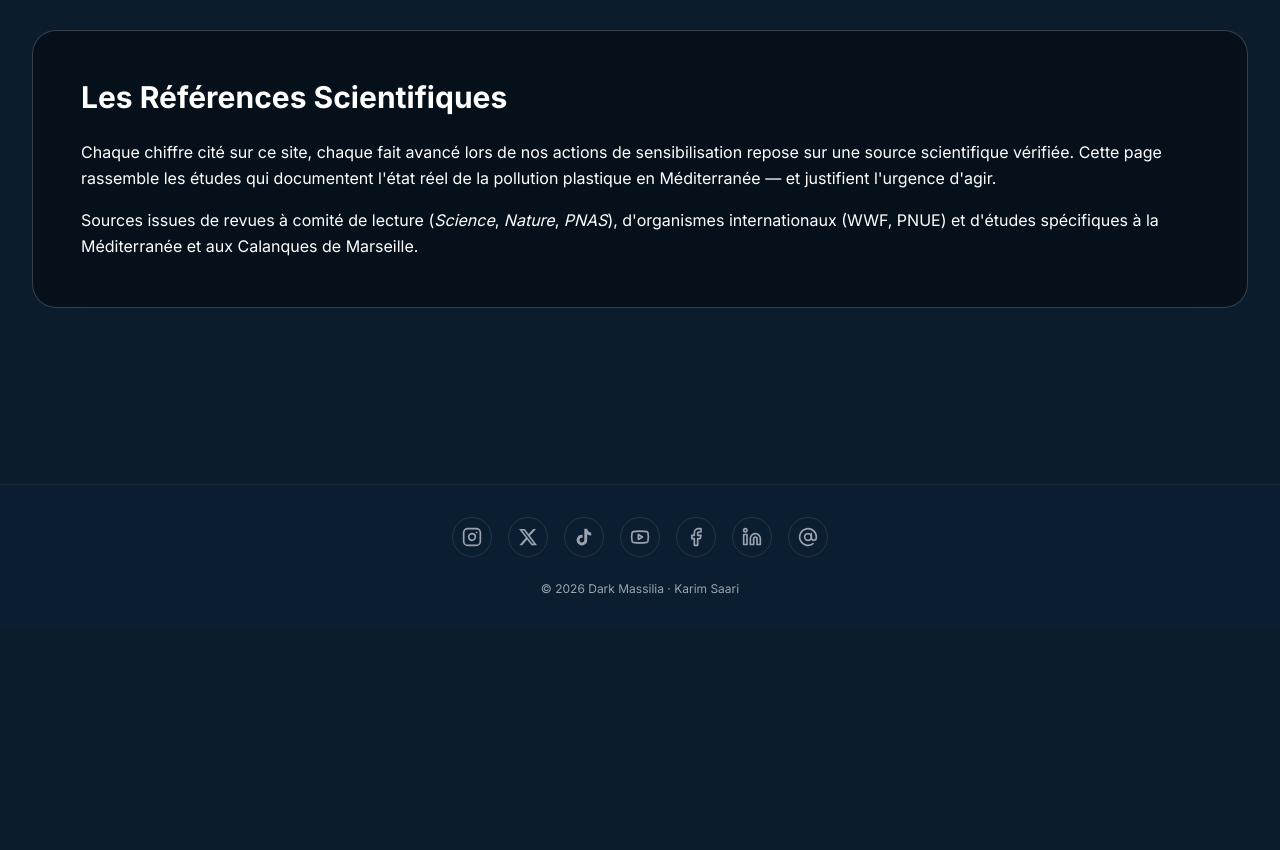
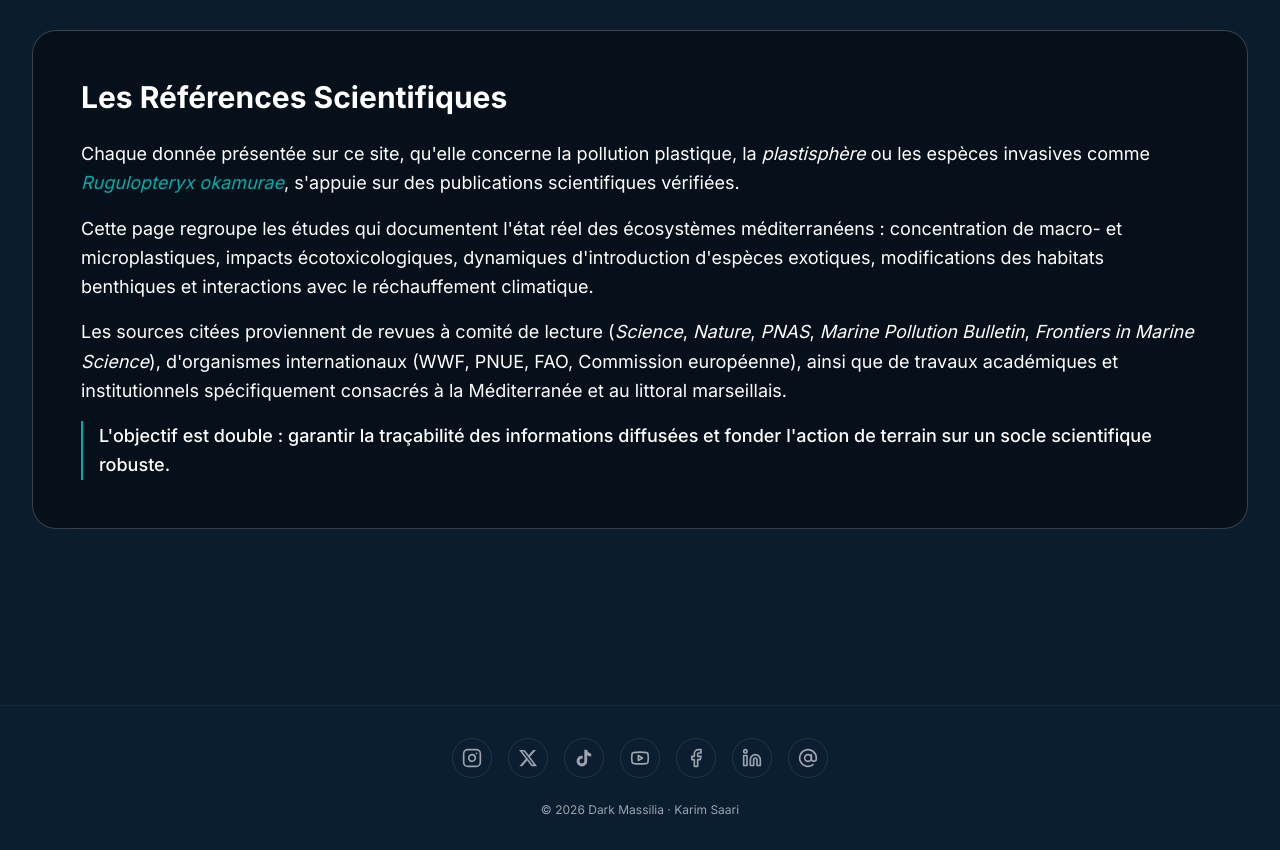
Before and after one commit to karimsaari-data/dark_massilia, a React (Vite) app: page /sources in a window 1280 px wide. Shown: the part 7020-7870 px from the top of the page. Before the commit the page ends 7649 px from the top, so only its background shows below. Built offline with nearby package versions, Linux system fonts and the light colour scheme; no server answers.

Commit message:
Sources: refonte bloc éditorial bas de page — texte enrichi, revues et organismes détaillés

```diff
--- a/src/pages/Sources.jsx
+++ b/src/pages/Sources.jsx
@@ -505,12 +505,29 @@ const Sources = () => {
             <h2 className="text-2xl md:text-3xl font-bold text-white mb-6">
               Les Références Scientifiques
             </h2>
-            <div className="space-y-4 text-text-secondary leading-relaxed">
+            <div className="space-y-4 text-text-secondary leading-relaxed text-lg">
               <p>
-                Chaque chiffre cité sur ce site, chaque fait avancé lors de nos actions de sensibilisation repose sur une source scientifique vérifiée. Cette page rassemble les études qui documentent l'état réel de la pollution plastique en Méditerranée — et justifient l'urgence d'agir.
+                Chaque donnée présentée sur ce site, qu'elle concerne la pollution plastique, la{' '}
+                <em className="text-white">plastisphère</em> ou les espèces invasives comme{' '}
+                <em className="text-ocean-teal">Rugulopteryx okamurae</em>, s'appuie sur des publications
+                scientifiques vérifiées.
               </p>
               <p>
-                Sources issues de revues à comité de lecture (<em>Science</em>, <em>Nature</em>, <em>PNAS</em>), d'organismes internationaux (WWF, PNUE) et d'études spécifiques à la Méditerranée et aux Calanques de Marseille.
+                Cette page regroupe les études qui documentent l'état réel des écosystèmes méditerranéens&nbsp;:
+                concentration de macro- et microplastiques, impacts écotoxicologiques, dynamiques d'introduction
+                d'espèces exotiques, modifications des habitats benthiques et interactions avec le réchauffement
+                climatique.
+              </p>
+              <p>
+                Les sources citées proviennent de revues à comité de lecture (
+                <em>Science</em>, <em>Nature</em>, <em>PNAS</em>, <em>Marine Pollution Bulletin</em>,{' '}
+                <em>Frontiers in Marine Science</em>), d'organismes internationaux (WWF, PNUE, FAO, Commission
+                européenne), ainsi que de travaux académiques et institutionnels spécifiquement consacrés à la
+                Méditerranée et au littoral marseillais.
+              </p>
+              <p className="text-white font-medium border-l-2 border-ocean-teal pl-4">
+                L'objectif est double&nbsp;: garantir la traçabilité des informations diffusées et fonder
+                l'action de terrain sur un socle scientifique robuste.
               </p>
             </div>
           </motion.div>
```
